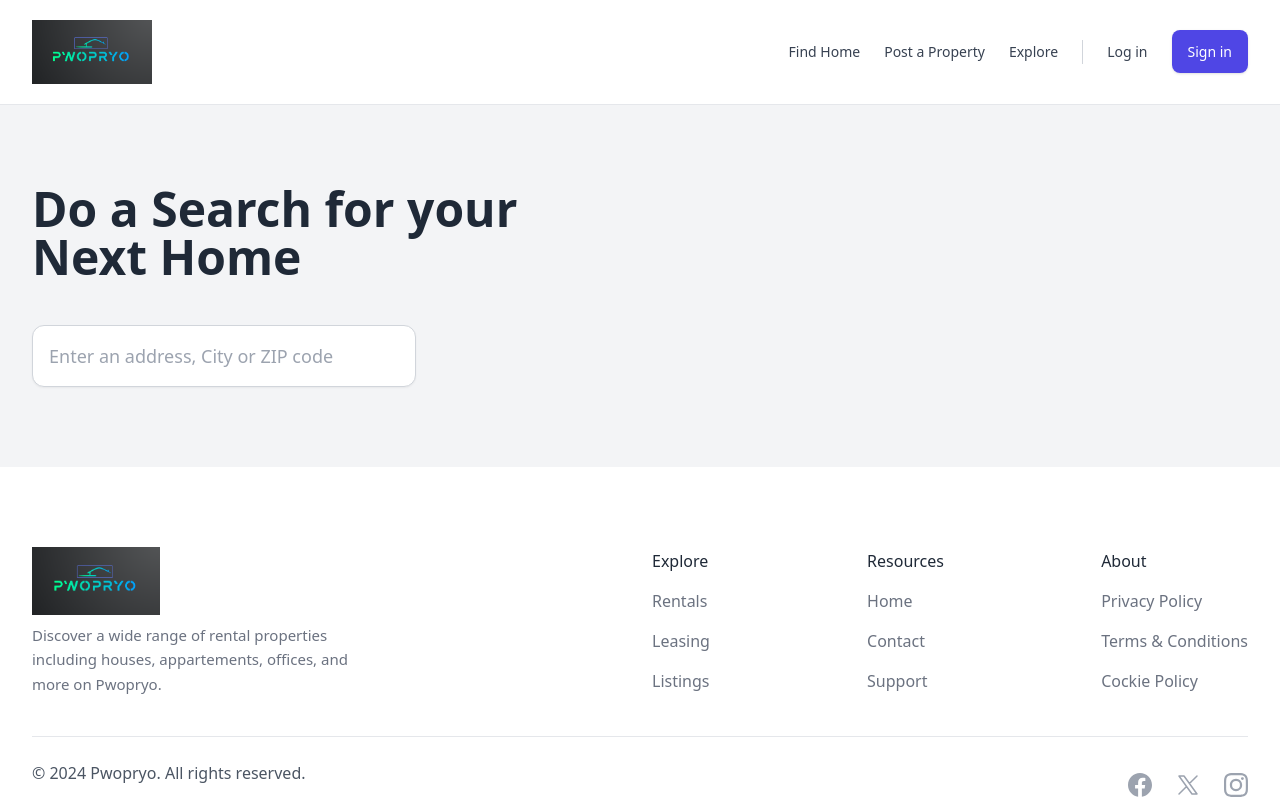
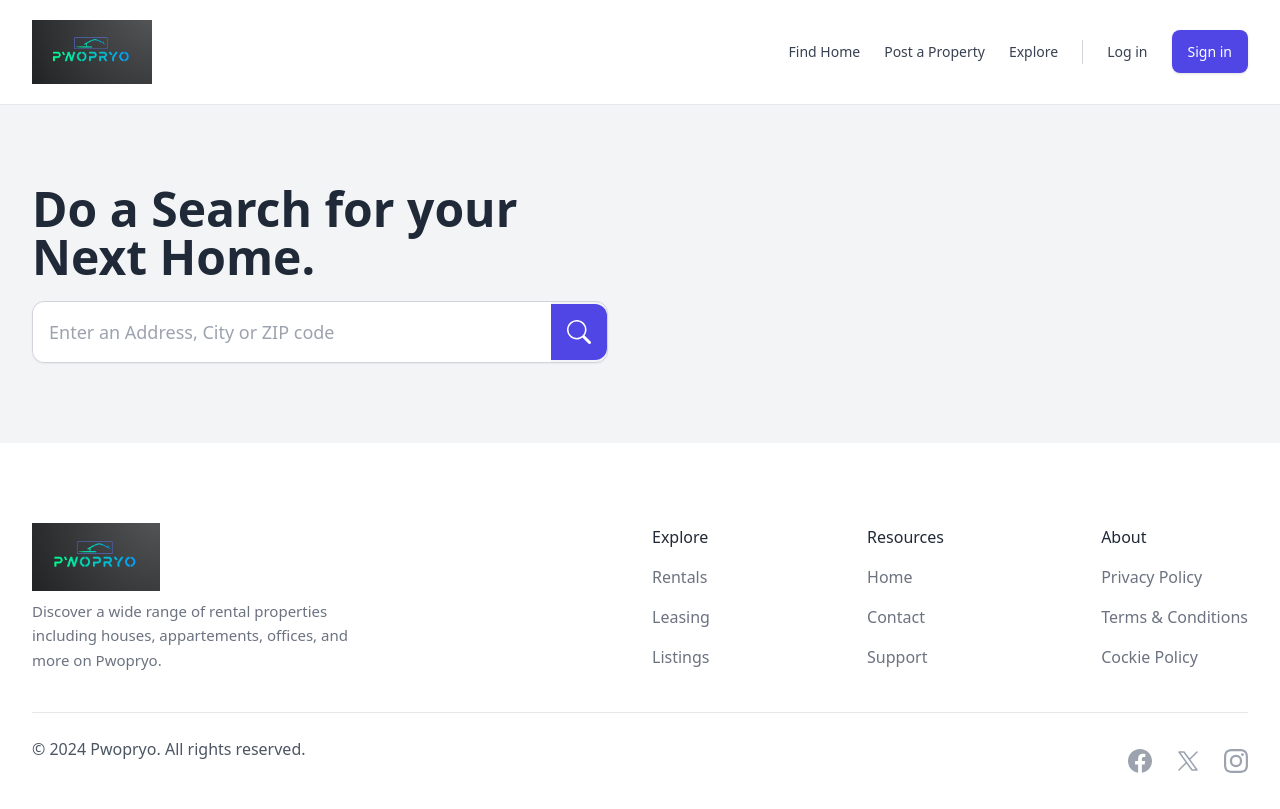
Before and after one commit to pwopryo/pwopryo-front, a React (Vite) app: page /find-home in a window 1280 px wide. Built offline with nearby package versions, Linux system fonts and the light colour scheme.

Commit message:
commit to the find-home-page-branch

```diff
--- a/src/components/heros/FindHomeHero.tsx
+++ b/src/components/heros/FindHomeHero.tsx
@@ -5,12 +5,23 @@ const FindHomeHero = () => {
         <section className="bg-gray-100 py-20">
             <div className=" text-gray-600 gap-x-12 items-center justify-between  md:flex md:px-8 relative mx-auto max-w-7xl px-4 sm:static sm:px-6 lg:px-8">
                 <div className="flex-none space-y-5 px-4 sm:max-w-lg md:px-0 lg:max-w-xl">
-                    <h2 className="text-4xl text-gray-800 mb-6 font-extrabold md:text-5xl">
-                        Do a Search for your Next Home
+                    <h2 className="text-4xl text-gray-800 font-extrabold md:text-5xl">
+                        Do a Search for your Next Home.
                     </h2>
-                    <input placeholder="Enter an address, City or ZIP code"
-                        className="w-full md:w-96 p-4 text-lg mt-8 rounded-xl border border-gray-300 shadow-sm focus:outline-none focus:ring-2 focus:ring-indigo-600 focus:border-indigo-600"
-                        type="search" />
+                    <div className="mt-8 flex items-center border border-gray-300 rounded-xl shadow-sm focus-within:ring-2 focus-within:ring-indigo-600 focus-within:border-indigo-600 ">
+                        <input placeholder="Enter an Address, City or ZIP code"
+                            className="w-full p-4 text-lg rounded-l-xl focus:outline-none"
+                            type="search"
+                        />
+                        <span>
+                            <button className=" p-4 bg-indigo-600 text-white rounded-r-xl hover:bg-indigo-500 focus:outline-none">
+                                <svg xmlns="http://www.w3.org/2000/svg" width="24" height="24" fill="currentColor" className="bi bi-search" viewBox="0 0 16 16">
+                                    <path d="M11.742 10.344a6.5 6.5 0 1 0-1.397 1.398h-.001q.044.06.098.115l3.85 3.85a1 1 0 0 0 1.415-1.414l-3.85-3.85a1 1 0 0 0-.115-.1zM12 6.5a5.5 5.5 0 1 1-11 0 5.5 5.5 0 0 1 11 0" />
+                                </svg>
+                            </button>
+
+                        </span>
+                    </div>
                 </div>
             </div>
 
```
